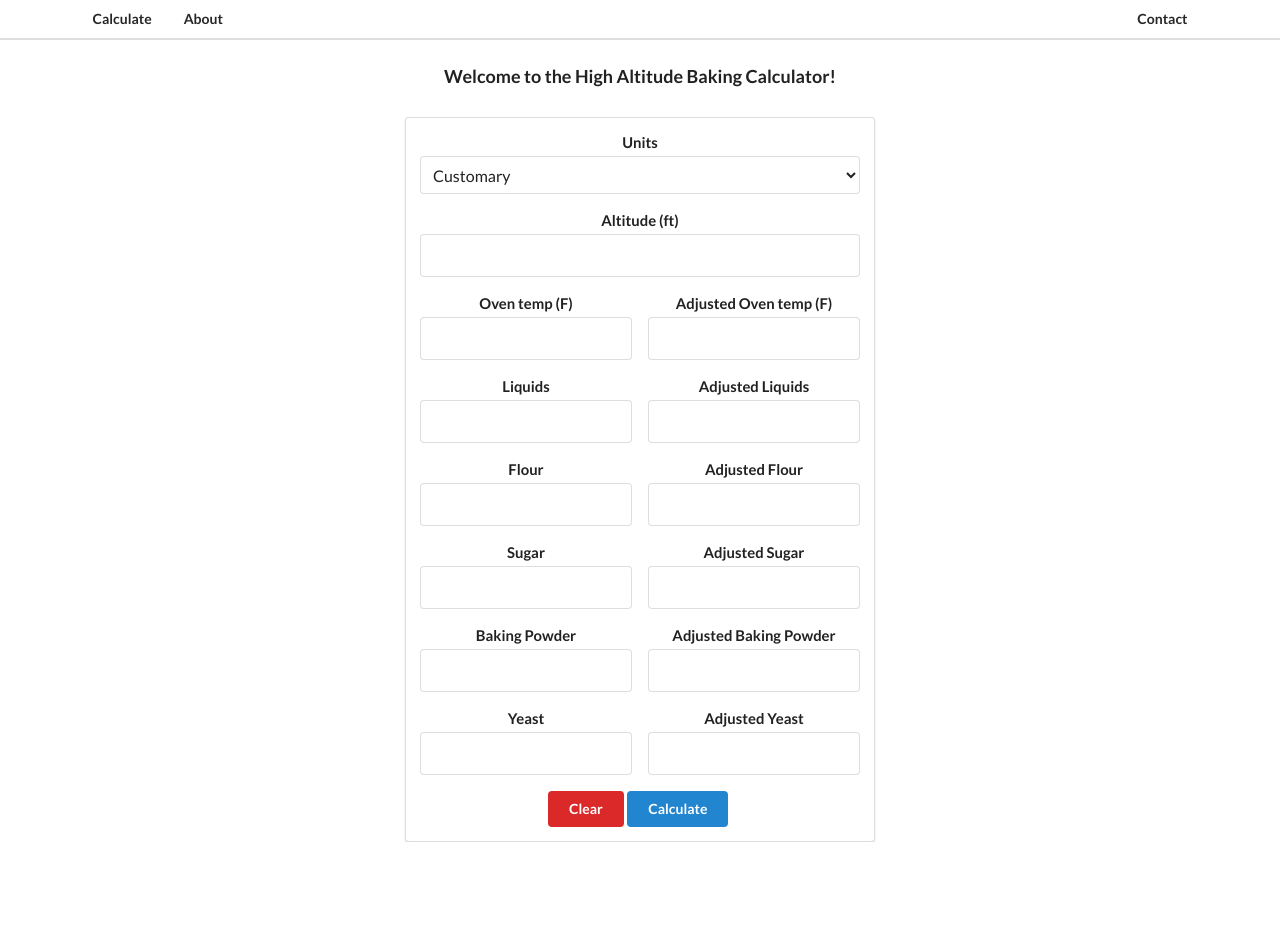
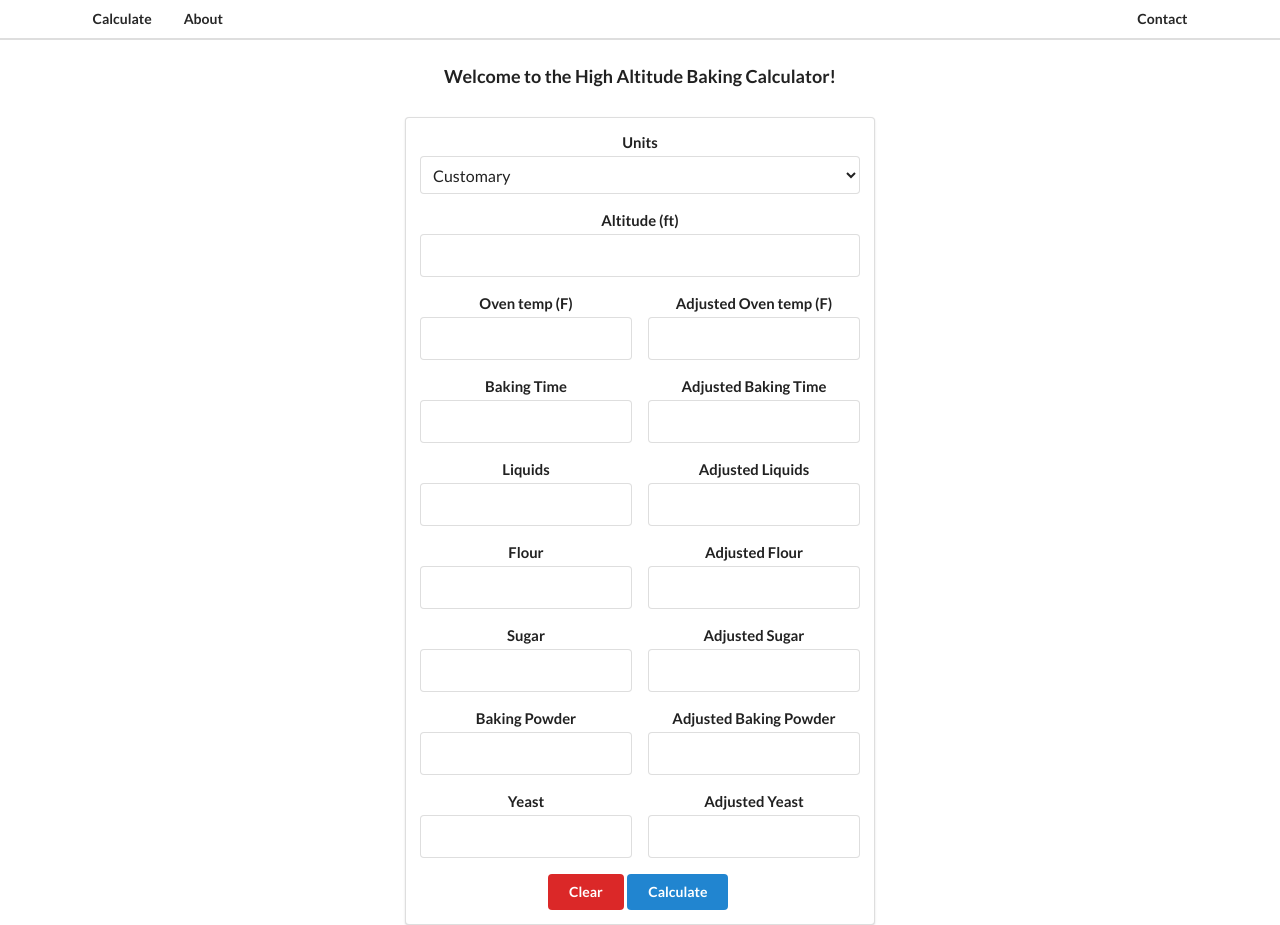
Before and after one commit to michaelmaryanoff/high-altitude-baking-calculator, a React (Create React App) app: page / in a window 1280 px wide. Before the commit the page ends 842 px from the top, so only its background shows below. Built offline with nearby package versions, Linux system fonts and the light colour scheme.

Commit message:
Add field for baking time

```diff
--- a/src/actions/index.js
+++ b/src/actions/index.js
@@ -7,17 +7,19 @@ import {
   SET_FLOUR,
   SET_SUGAR,
   SET_BAKING_POWDER,
-  SET_YEAST
+  SET_YEAST,
+  SET_BAKING_TIME
 } from './types';
 import {
   unitField,
   altitudeField,
-  ovenTempField,
+  ovenTempInputField,
   liquidInputField,
   flourInputField,
   sugarInputField,
   bakingPowderInputField,
-  yeastInputField
+  yeastInputField,
+  bakingTimeInputField
 } from '../components/form/inputTypes';
 
 export const handleDropDownInput = (inputId, inputValue) => dispatch => {
@@ -26,8 +28,10 @@ export const handleDropDownInput = (inputId, inputValue) => dispatch => {
       return dispatch(selectUnit(inputValue));
     case altitudeField:
       return dispatch(modifyAltitude(inputValue));
-    case ovenTempField:
+    case ovenTempInputField:
       return dispatch(modifyOvenTemp(inputValue));
+    case bakingTimeInputField:
+      return dispatch(modifyBakingTime(inputValue));
     case liquidInputField:
       return dispatch(modifyLiquids(inputValue));
     case flourInputField:
@@ -55,6 +59,10 @@ export const modifyOvenTemp = ovenTemp => {
   return { type: SET_OVEN_TEMP, payload: ovenTemp };
 };
 
+export const modifyBakingTime = bakingTime => {
+  return { type: SET_BAKING_TIME, payload: bakingTime };
+};
+
 export const modifyLiquids = liquidAmount => {
   return { type: SET_LIQUIDS, payload: liquidAmount };
 };
--- a/src/actions/types.js
+++ b/src/actions/types.js
@@ -3,6 +3,7 @@ export const SELECT_UNIT = 'SELECT_UNIT';
 
 export const SET_ALTITUDE = 'SET_ALTITUDE';
 export const SET_OVEN_TEMP = 'SET_OVEN_TEMP';
+export const SET_BAKING_TIME = 'SET_BAKING_TIME'
 export const SET_LIQUIDS = 'SET_LIQUIDS';
 export const SET_FLOUR = 'SET_FLOUR';
 export const SET_SUGAR = 'SET_SUGAR';
--- a/src/components/form/CalculatorForm.js
+++ b/src/components/form/CalculatorForm.js
@@ -5,8 +5,8 @@ import React, { useState } from 'react';
 import {
   unitField,
   altitudeField,
-  ovenTempField,
-  ovenTempFieldOutput,
+  ovenTempInputField,
+  ovenTempOutputField,
   liquidInputField,
   liquidOutputField,
   flourInputField,
@@ -16,7 +16,9 @@ import {
   bakingPowderInputField,
   bakingPowderOutputField,
   yeastInputField,
-  yeastOutputField
+  yeastOutputField,
+  bakingTimeInputField,
+  bakingTimeOutputField
 } from '../form/inputTypes';
 
 import { defaultUnit } from '../../constants';
@@ -37,6 +39,9 @@ const CalculatorForm = () => {
 
   const [ovenTempInputFieldData, setOvenTempInputFieldData] = useState('');
   const [ovenTempOutputFieldData, setOvenTempOutputFieldData] = useState('');
+
+  const [bakingTimeInputFieldData, setBakingTimeInputFieldData] = useState('initialState');
+  const [bakingTimeOutputFieldData, setBakingTimeOutputFieldData] = useState('initialState');
 
   const [liquidInputFieldData, setliquidInputFieldData] = useState('');
   const [liquidOutputFieldData, setliquidOutputFieldData] = useState('');
@@ -100,6 +105,8 @@ const CalculatorForm = () => {
     setBakingPowderOutputFieldData(emptyString);
     setYeastInputFieldData(emptyString);
     setYeastOutputFieldData(emptyString);
+    setBakingTimeInputFieldData(emptyString);
+    setBakingTimeOutputFieldData(emptyString);
   };
 
   return (
@@ -132,7 +139,7 @@ const CalculatorForm = () => {
               {/* Oven temp */}
               <div className="two fields">
                 <TextInputField
-                  id={ovenTempField}
+                  id={ovenTempInputField}
                   type="number"
                   value={ovenTempInputFieldData}
                   handleOnChange={event => setOvenTempInputFieldData(event)}
@@ -140,11 +147,30 @@ const CalculatorForm = () => {
                   min={0}
                 />
                 <TextInputField
-                  id={ovenTempFieldOutput}
+                  id={ovenTempOutputField}
                   type="number"
                   value={ovenTempOutputFieldData}
                   handleOnChange={event => setOvenTempOutputFieldData(event)}
                   label={`Adjusted Oven temp ${ovenTempUnitLabel} `}
+                  min={0}
+                />
+              </div>
+              {/* Baking time */}
+              <div className="two fields">
+                <TextInputField
+                  id={bakingTimeInputField}
+                  type="number"
+                  value={bakingTimeInputFieldData}
+                  handleOnChange={event => setBakingTimeInputFieldData(event)}
+                  label="Baking Time"
+                  min={0}
+                />
+                <TextInputField
+                  id={bakingTimeOutputField}
+                  type="number"
+                  value={bakingTimeOutputFieldData}
+                  handleOnChange={event => setBakingTimeOutputFieldData(event)}
+                  label="Adjusted Baking Time"
                   min={0}
                 />
               </div>
--- a/src/components/form/inputTypes.js
+++ b/src/components/form/inputTypes.js
@@ -2,8 +2,11 @@ export const unitField = 'unitField';
 
 export const altitudeField = 'altitudeField';
 
-export const ovenTempField = 'ovenTempField';
-export const ovenTempFieldOutput = 'ovenTempFieldOutput';
+export const ovenTempInputField = 'ovenTempField';
+export const ovenTempOutputField = 'ovenTempFieldOutput';
+
+export const bakingTimeInputField = 'bakingTimeInputField';
+export const bakingTimeOutputField = 'bakingTimeOutputField';
 
 export const liquidInputField = 'liquidInputField';
 export const liquidOutputField = 'liquidOutputField';
--- a/src/reducers/calculationFormReducer.js
+++ b/src/reducers/calculationFormReducer.js
@@ -8,7 +8,8 @@ import {
   SET_FLOUR,
   SET_SUGAR,
   SET_BAKING_POWDER,
-  SET_YEAST
+  SET_YEAST,
+  SET_BAKING_TIME
 } from '../actions/types';
 
 import { defaultUnit } from '../constants';
@@ -23,6 +24,8 @@ export default (state = INITIAL_STATE, action) => {
       return { ...state, altitude: action.payload };
     case SET_OVEN_TEMP:
       return { ...state, ovenTempInput: action.payload };
+    case SET_BAKING_TIME:
+      return { ...state, bakingTimeInput: action.payload };
     case SET_LIQUIDS:
       return { ...state, liquidsInput: action.payload };
     case SET_FLOUR:
```
